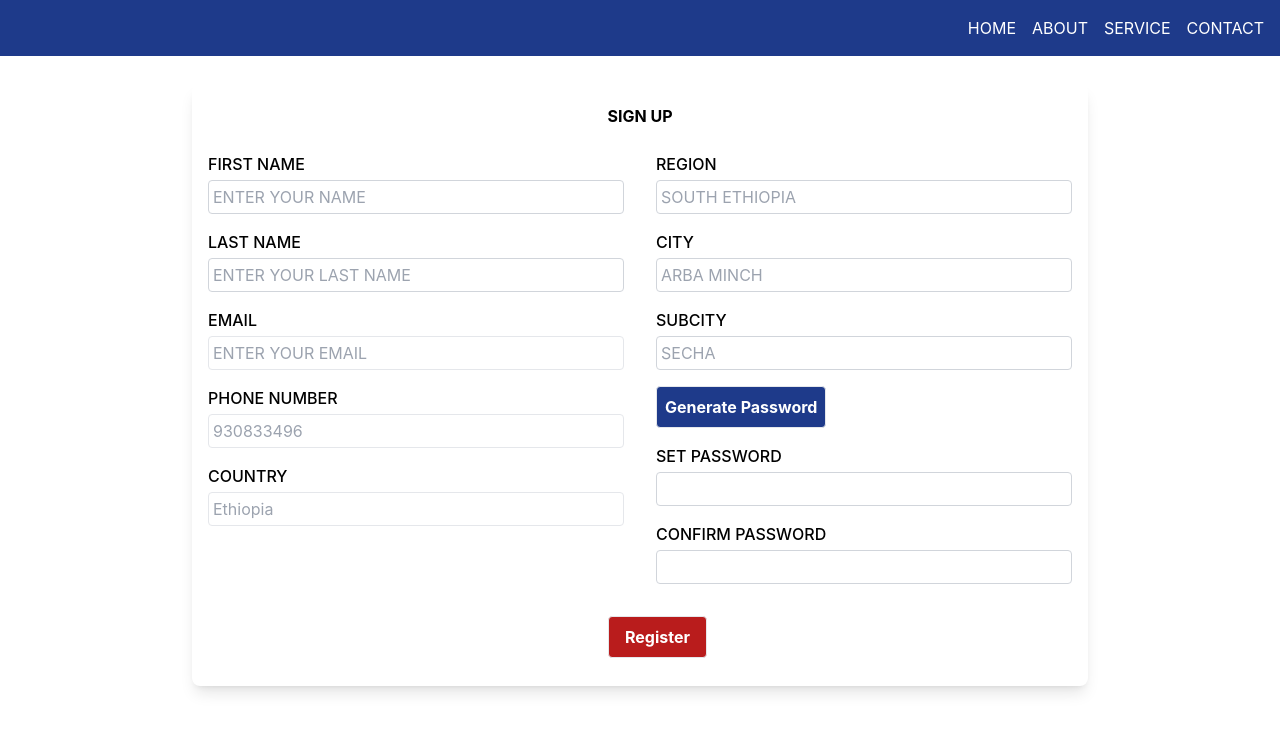
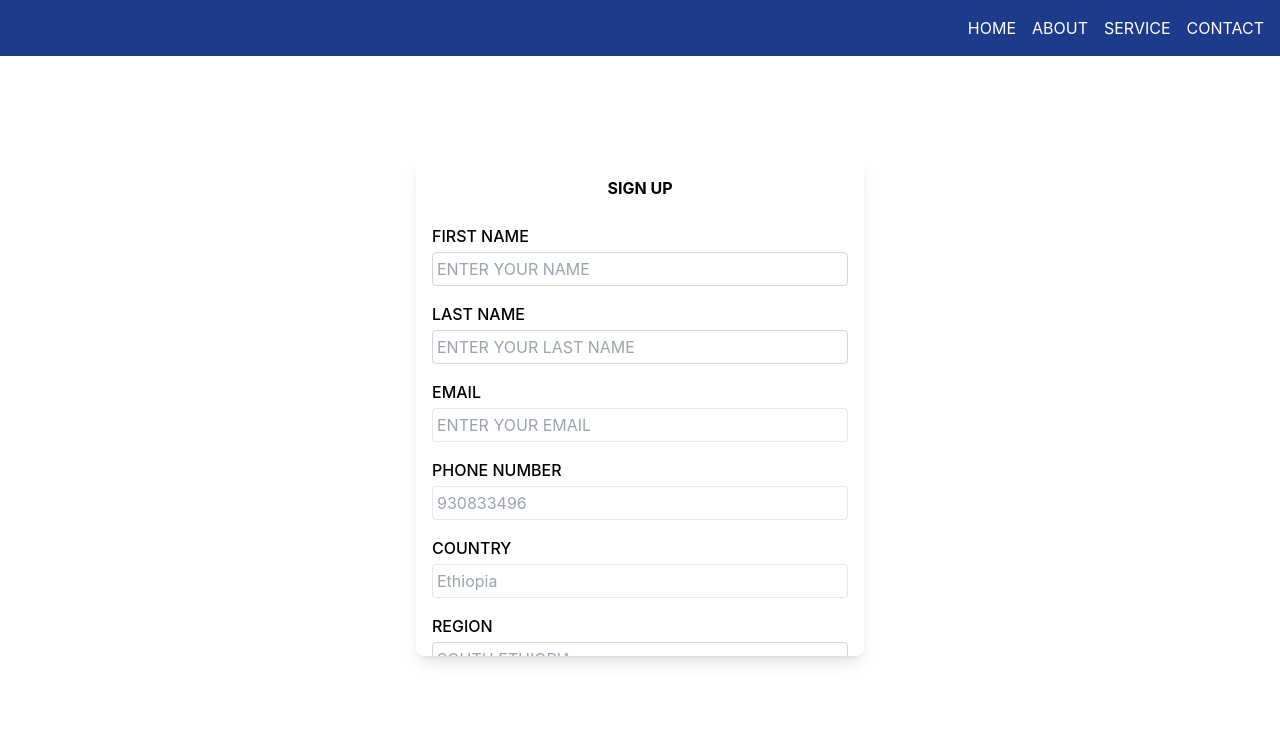
Before and after one commit to yared27/digital-housing, a React (Create React App) app: page /signupForm in a window 1280 px wide. Shown: the top 732 px of the page. Built offline with nearby package versions, Linux system fonts and the light colour scheme.

Commit message:
singup page maintenance

```diff
--- a/src/pages/signup.js
+++ b/src/pages/signup.js
@@ -80,10 +80,10 @@ const SignupForm = ()=>{
         }
     };
     return(
-            <form  onSubmit={handleSubmit}>
-             <div className="max-w-4xl mx-auto p-4 mx-auto mt-7  P-8 bg-white shadow-lg rounded-lg">
+            <form  onSubmit={handleSubmit} className="h-[500px] overflow-y-auto max-w-md mx-auto p-4 mx-auto mt-[100px]  P-8  bg-white shadow-lg rounded-lg ">
+             {/* <div className="max-w-4xl mx-auto p-4 mx-auto mt-7  P-8 bg-white shadow-lg rounded-lg"> */}
                <h1 className="my-1 text-center mb-6 font-bold">  SIGN UP</h1>
-                <div className="flex flex-col md:flex-row gap-8">
+                {/* <div className="flex flex-col md:flex-row gap-8"> */}
                  <div className="flex-1 space-y-4">
                        <div>
                             <label htmlFor="FNAME" className="block font-medium mb-1">FIRST NAME</label>
@@ -105,8 +105,8 @@ const SignupForm = ()=>{
                             <label htmlFor="COUNTRY" className="block font-medium mb-1">COUNTRY</label>
                             <input type='text' id="COUNTRY" className="w-full border border-gray p-1 rounded" placeholder="Ethiopia" name="country" value={formData.country} onChange={handleChange} required/>
                         </div>
-                  </div>
-                 <div className="flex-1 space-y-4">
+                  {/* </div> */}
+                 {/* <div className="flex-1 space-y-4"> */}
                     <div>
                         <label htmlFor="REGION"class className="block font-medium mb-1">REGION</label>
                         <input type="text" id="REGION" className="w-full border border-gray-300 p-1 rounded" placeholder="SOUTH ETHIOPIA" name="region" value={formData.region} onChange={handleChange} required/>
@@ -131,12 +131,12 @@ const SignupForm = ()=>{
                         <label htmlFor="CONFIRM" className="block font-medium mb-1">CONFIRM PASSWORD</label>
                         <input id="CONFIRM" className="w-full border border-gray-300 p-1 rounded " type="password" name="confirm" value={formData.confirm} onChange={handleChange} required/>
                     </div>
-                 </div>
+                 {/* </div> */}
                 </div>
-                <div className="text-center mb-3 mt-8 mx-[400px]">
-                <button className="border block bg-red-700 rounded hover:bg-red-500 text-white font-bold py-2 px-4 " type="submit" >Register</button>
+                <div className="text-center mb-3 mt-8 ">
+                <button className="border  block bg-red-700 rounded hover:bg-red-500 text-white font-bold py-2 px-4 " type="submit" >Register</button>
                 </div>
-            </div>
+            {/* </div>  */}
             </form>
     );
 };
```
Also changed, not shown: 2 other files (tests, documents, lock files or other folders).
